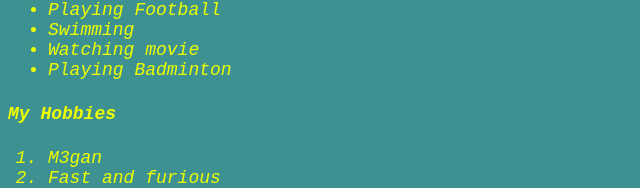
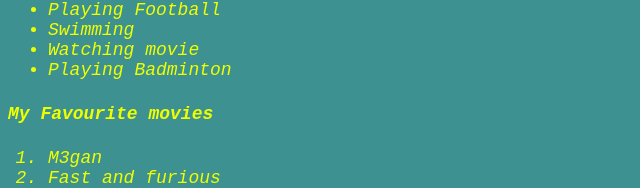
Before and after one commit to MandeepAryal/MandeepAryal, a plain HTML site: page index.html in a window 1280 px wide. Shown: the part 440-628 px from the top of the page, without its empty margins (0-640 px from the left). Drawn offline with Linux system fonts and the light colour scheme.

Commit message:
Update index.html

```diff
--- a/index.html
+++ b/index.html
@@ -63,7 +63,7 @@
 
 <p3>
     <div class="Favourite-movies">
-    <h4>My Hobbies</h4>
+    <h4>My Favourite movies</h4>
     <ol>
         <li>M3gan</li>
         <li>Fast and furious</li>
```
